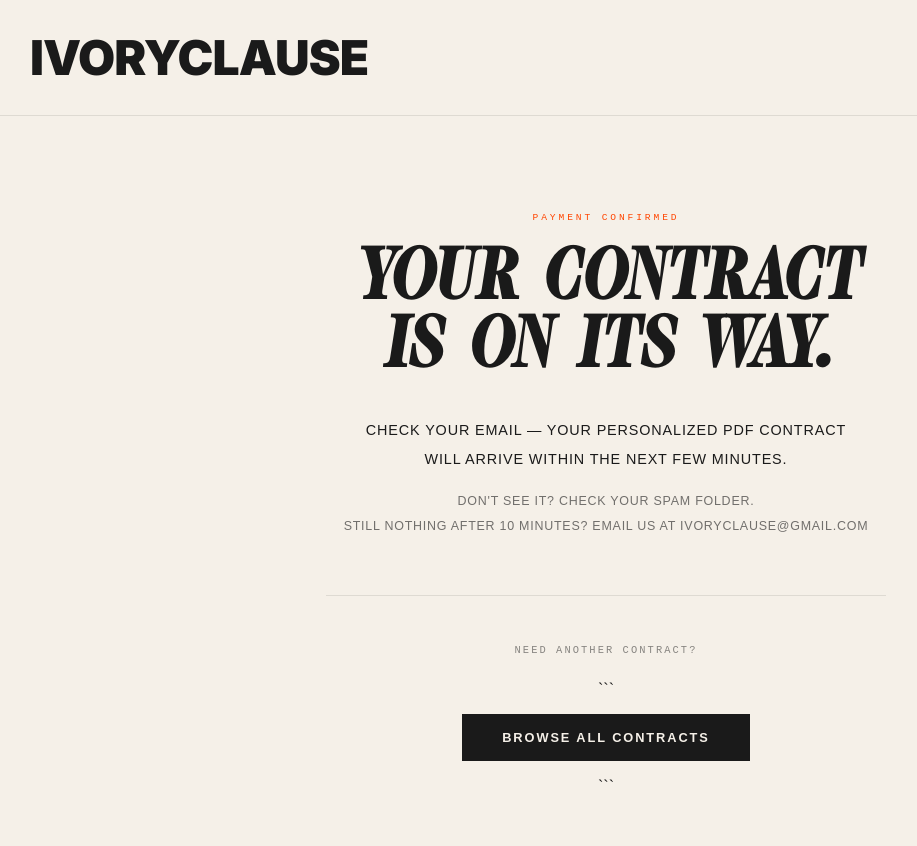
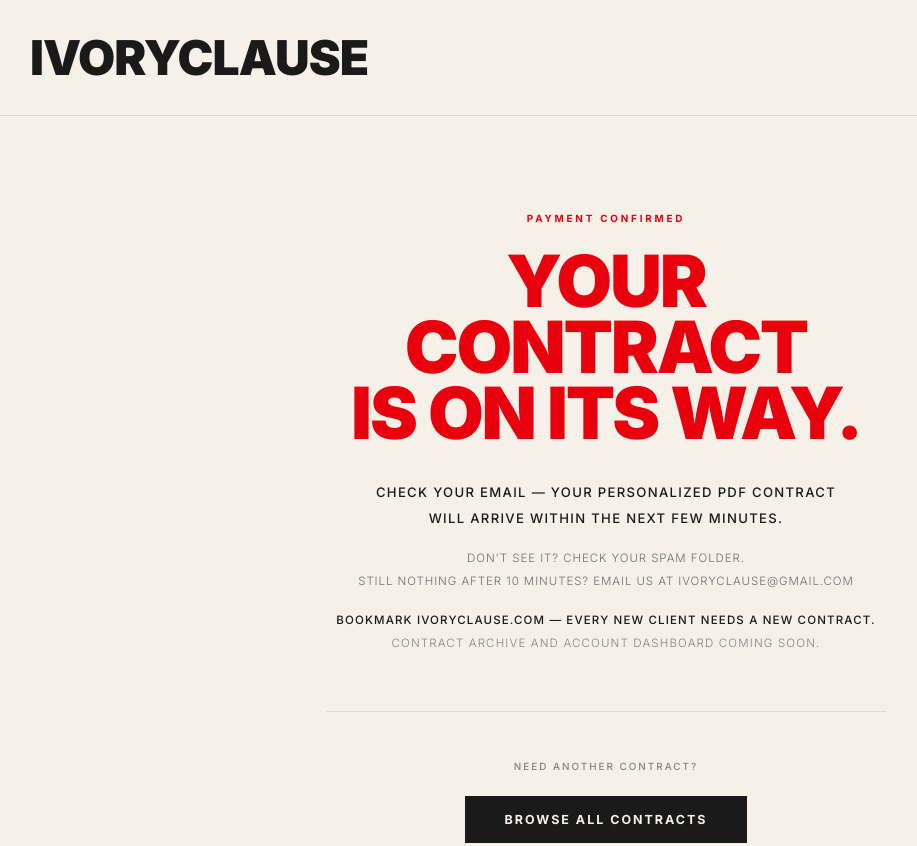
Before and after one commit to brynmurray3/IvoryClause, a website: page success.html in a window 1280 px wide. Shown: the top 846 px of the page, without its empty margins (34-951 px from the left). Drawn offline with Linux system fonts and the light colour scheme.

Commit message:
Update styles and content in success.html

````diff
--- a/success.html
+++ b/success.html
@@ -1,5 +1,4 @@
 <!DOCTYPE html>
-
 <html lang="en">
 <head>
 <meta charset="UTF-8">
@@ -17,46 +16,60 @@
 <div style="max-width: 640px; margin: 0 auto; padding: 96px 40px; text-align: center;">
 
   <div style="
-    font-family: 'JetBrains Mono', monospace;
-    font-size: 0.6rem;
-    letter-spacing: 0.3em;
+    font-family: 'Inter', sans-serif;
+    font-size: 0.62rem;
+    font-weight: 700;
+    letter-spacing: 0.28em;
     text-transform: uppercase;
-    color: #ff4500;
+    color: #e8000d;
     margin-bottom: 24px;
   ">Payment Confirmed</div>
 
   <h1 style="
-    font-family: 'MeshedDisplay', serif;
+    font-family: 'Inter', sans-serif;
     font-size: clamp(2.5rem, 6vw, 4.5rem);
+    font-weight: 900;
     text-transform: uppercase;
-    color: #1a1a1a;
-    line-height: 0.95;
-    letter-spacing: 0.01em;
+    color: #e8000d;
+    line-height: 0.92;
+    letter-spacing: -0.03em;
     margin-bottom: 32px;
   ">Your contract<br>is on its way.</h1>
 
   <p style="
-    font-family: 'DM Sans', sans-serif;
-    font-size: 0.9rem;
-    letter-spacing: 0.06em;
+    font-family: 'Inter', sans-serif;
+    font-size: 0.82rem;
+    font-weight: 500;
+    letter-spacing: 0.1em;
     text-transform: uppercase;
     color: #1a1a1a;
     line-height: 2;
-    font-weight: 400;
     margin-bottom: 16px;
   ">Check your email — your personalized PDF contract<br>will arrive within the next few minutes.</p>
 
   <p style="
-    font-family: 'DM Sans', sans-serif;
-    font-size: 0.78rem;
-    letter-spacing: 0.06em;
+    font-family: 'Inter', sans-serif;
+    font-size: 0.72rem;
+    font-weight: 300;
+    letter-spacing: 0.08em;
     text-transform: uppercase;
     color: #1a1a1a;
     line-height: 2;
-    font-weight: 300;
-    margin-bottom: 56px;
+    margin-bottom: 16px;
     opacity: 0.6;
   ">Don't see it? Check your spam folder.<br>Still nothing after 10 minutes? Email us at ivoryclause@gmail.com</p>
+
+  <p style="
+    font-family: 'Inter', sans-serif;
+    font-size: 0.72rem;
+    font-weight: 500;
+    letter-spacing: 0.1em;
+    text-transform: uppercase;
+    color: #1a1a1a;
+    line-height: 2;
+    margin-bottom: 56px;
+  ">Bookmark ivoryclause.com — every new client needs a new contract.<br>
+  <span style="opacity: 0.5; font-weight: 300;">Contract archive and account dashboard coming soon.</span></p>
 
   <div style="
     border-top: 1px solid rgba(26,26,26,0.1);
@@ -67,8 +80,9 @@
     gap: 16px;
   ">
     <div style="
-      font-family: 'JetBrains Mono', monospace;
-      font-size: 0.65rem;
+      font-family: 'Inter', sans-serif;
+      font-size: 0.62rem;
+      font-weight: 500;
       letter-spacing: 0.2em;
       text-transform: uppercase;
       color: #1a1a1a;
@@ -76,21 +90,19 @@
       margin-bottom: 8px;
     ">Need another contract?</div>
 
-```
     <a href="/home.html" style="
       display: inline-block;
       background: #1a1a1a;
       color: #f5f0e8;
-  font-family: 'DM Sans', sans-serif;
-  font-size: 0.8rem;
-  letter-spacing: 0.15em;
+      font-family: 'Inter', sans-serif;
+      font-size: 0.78rem;
+      font-weight: 700;
+      letter-spacing: 0.16em;
       text-transform: uppercase;
       padding: 16px 40px;
       text-decoration: none;
-  font-weight: 600;
-">Browse All Contracts</a>
-```
-
+      transition: background 0.18s;
+    " onmouseover="this.style.background='#e8000d'" onmouseout="this.style.background='#1a1a1a'">Browse All Contracts</a>
   </div>
 
 </div>
````
Lines whose indentation alone changed are shown as unchanged.
